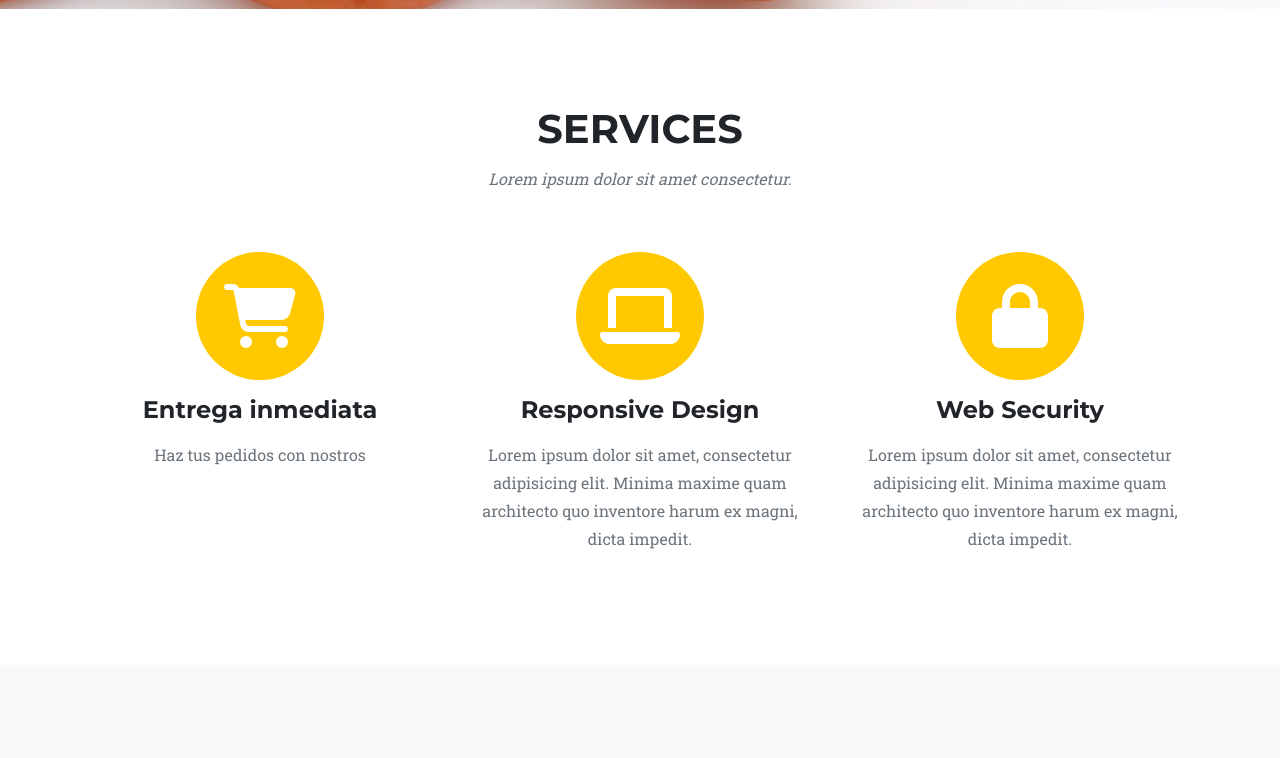
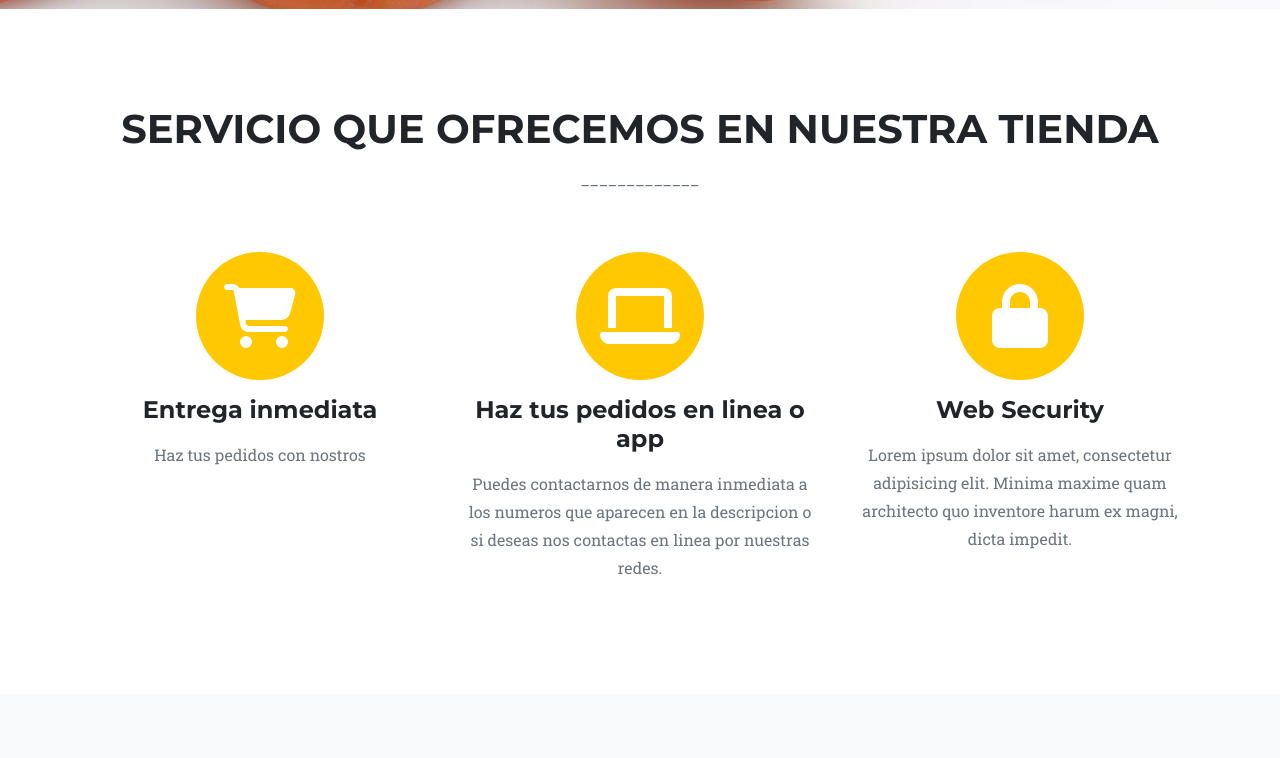
Before and after one commit to stephcarol/PROYECTO3, a plain HTML site: page index.html in a window 1280 px wide. Shown: the part 736-1494 px from the top of the page. Drawn offline with nearby package versions, Linux system fonts and the light colour scheme.

Commit message:
Update index.html

```diff
--- a/index.html
+++ b/index.html
@@ -3,8 +3,8 @@
     <head>
         <meta charset="utf-8" />
         <meta name="viewport" content="width=device-width, initial-scale=1, shrink-to-fit=no" />
-        <meta name="description" content="" />
-        <meta name="author" content="" />
+        <meta name="description" content="Tienda de dulces en linea" />
+        <meta name="author" content="Stephany Cabezas Tufiño" />
         <title>LITTLE STORE-CANDY</title>
         <!-- Favicon-->
         <link rel="icon" type="image/x-icon" href="assets/favicon.ico" />
@@ -48,8 +48,8 @@
         <section class="page-section" id="services">
             <div class="container">
                 <div class="text-center">
-                    <h2 class="section-heading text-uppercase">Services</h2>
-                    <h3 class="section-subheading text-muted">Lorem ipsum dolor sit amet consectetur.</h3>
+                    <h2 class="section-heading text-uppercase">Servicio que ofrecemos en nuestra tienda</h2>
+                    <h3 class="section-subheading text-muted">_____________</h3>
                 </div>
                 <div class="row text-center">
                     <div class="col-md-4">
@@ -65,8 +65,8 @@
                             <i class="fas fa-circle fa-stack-2x text-primary"></i>
                             <i class="fas fa-laptop fa-stack-1x fa-inverse"></i>
                         </span>
-                        <h4 class="my-3">Responsive Design</h4>
-                        <p class="text-muted">Lorem ipsum dolor sit amet, consectetur adipisicing elit. Minima maxime quam architecto quo inventore harum ex magni, dicta impedit.</p>
+                        <h4 class="my-3">Haz tus pedidos en linea o app</h4>
+                        <p class="text-muted">Puedes contactarnos de manera inmediata a los numeros que aparecen en la descripcion o si deseas nos contactas en linea por nuestras redes.</p>
                     </div>
                     <div class="col-md-4">
                         <span class="fa-stack fa-4x">
```
